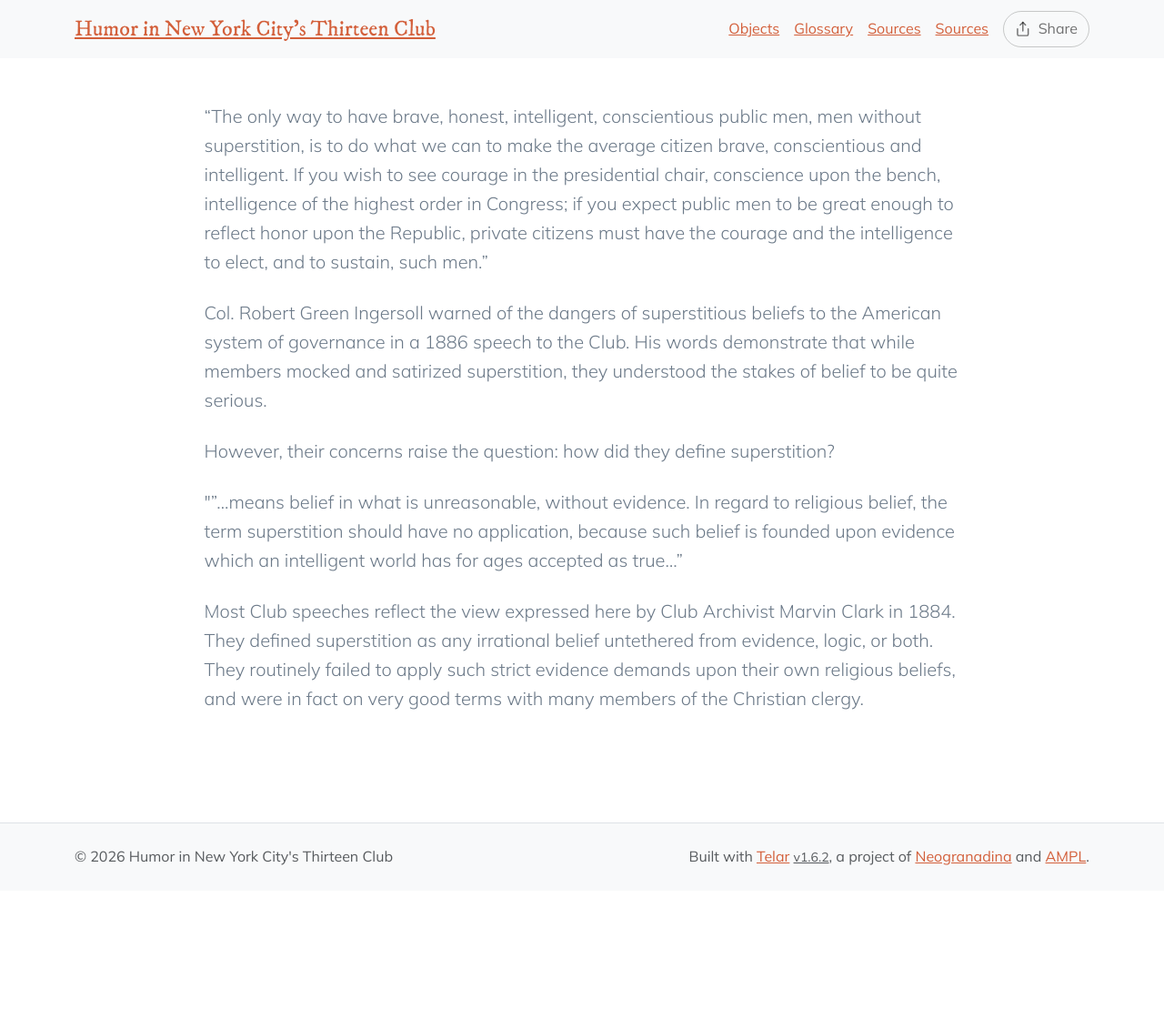
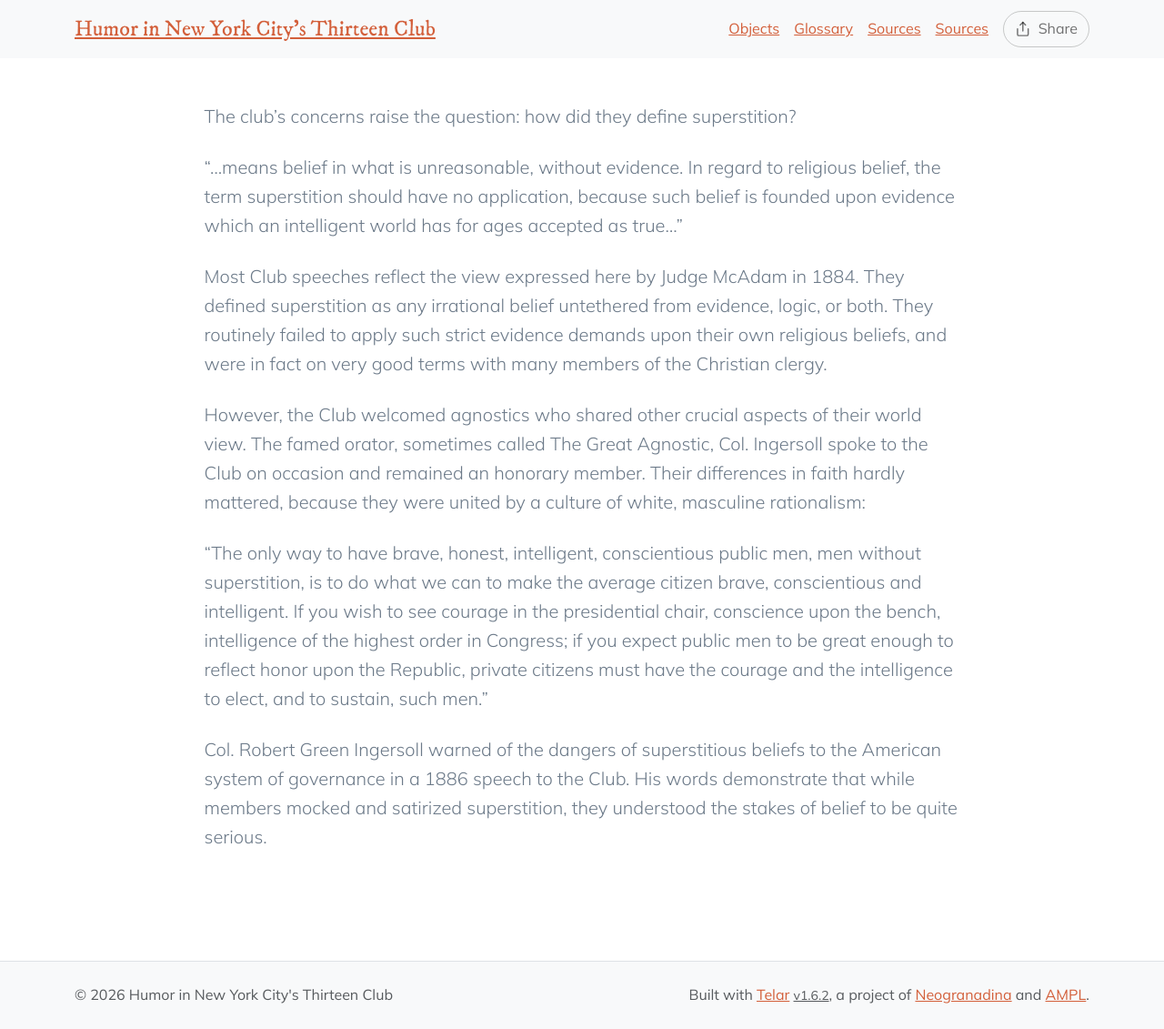
Before and after one commit to catabiesman/13club, a Jekyll site: the page built from telar-content/texts/stories/1-meet-the-what-did-it.md, in a window 1280 px wide. Shown: the whole page at 91% size. Built offline with Jekyll 4.4.1, drawn with Linux system fonts in a browser that asks for light colours; before the commit the page ends 979 px from its top, so only the background shows below that.

Commit message:
Modify 1 story, modify 1 page - fixed citation error
Changed:
  Story: 1. Meet the Thirteen Club
  Page: Sources

Published via Telar Compositor

```diff
--- a/telar-content/spreadsheets/glossary.csv
+++ b/telar-content/spreadsheets/glossary.csv
@@ -5,6 +5,10 @@ id_término,titulo,definición,términos_relacionados
 ##### How might we apply this approach to the Club?
   ##### How might we apply this approach to the Club?
   ##### How might we apply this approach to the Club?
+#### How might we apply this approach to the Club?
+#### How might we apply this approach to the Club?
+#### How might we apply this approach to the Club?
+#### How might we apply this approach to the Club?
 #### How might we apply this approach to the Club?
 #### How might we apply this approach to the Club?
 #### How might we apply this approach to the Club?
--- a/telar-content/texts/stories/1-meet-the-what-did-it.md
+++ b/telar-content/texts/stories/1-meet-the-what-did-it.md
@@ -2,11 +2,12 @@
 title: "What did it mean to be 'superstitious'?"
 ---
 
+The club's concerns raise the question: how did they define superstition?
+> "...means belief in what is unreasonable, without evidence. In regard to religious belief, the term superstition should have no application, because such belief is founded upon evidence which an intelligent world has for ages accepted as true..."
+
+Most Club speeches reflect the view expressed here by Judge McAdam in 1884. They defined superstition as any irrational belief untethered from evidence, logic, or both. They routinely failed to apply such strict evidence demands upon their own religious beliefs, and were in fact on very good terms with many members of the Christian clergy.
+
+However, the Club welcomed agnostics who shared other crucial aspects of their world view. The famed orator, sometimes called The Great Agnostic, Col. Ingersoll spoke to the Club on occasion and remained an honorary member. Their differences in faith hardly mattered, because they were united by a culture of white, masculine rationalism:
 > "The only way to have brave, honest, intelligent, conscientious public men, men without superstition, is to do what we can to make the average citizen brave, conscientious and intelligent. If you wish to see courage in the presidential chair, conscience upon the bench, intelligence of the highest order in Congress; if you expect public men to be great enough to reflect honor upon the Republic, private citizens must have the courage and the intelligence to elect, and to sustain, such men."
 
 Col. Robert Green Ingersoll warned of the dangers of superstitious beliefs to the American system of governance in a 1886 speech to the Club. His words demonstrate that while members mocked and satirized superstition, they understood the stakes of belief to be quite serious.
-
-However, their concerns raise the question: how did they define superstition?
-> ""...means belief in what is unreasonable, without evidence. In regard to religious belief, the term superstition should have no application, because such belief is founded upon evidence which an intelligent world has for ages accepted as true..."
-
-Most Club speeches reflect the view expressed here by Club Archivist Marvin Clark in 1884. They defined superstition as any irrational belief untethered from evidence, logic, or both. They routinely failed to apply such strict evidence demands upon their own religious beliefs, and were in fact on very good terms with many members of the Christian clergy.
```
Also changed, not shown: telar-content/texts/pages/sources.md (+2 -0 lines).
